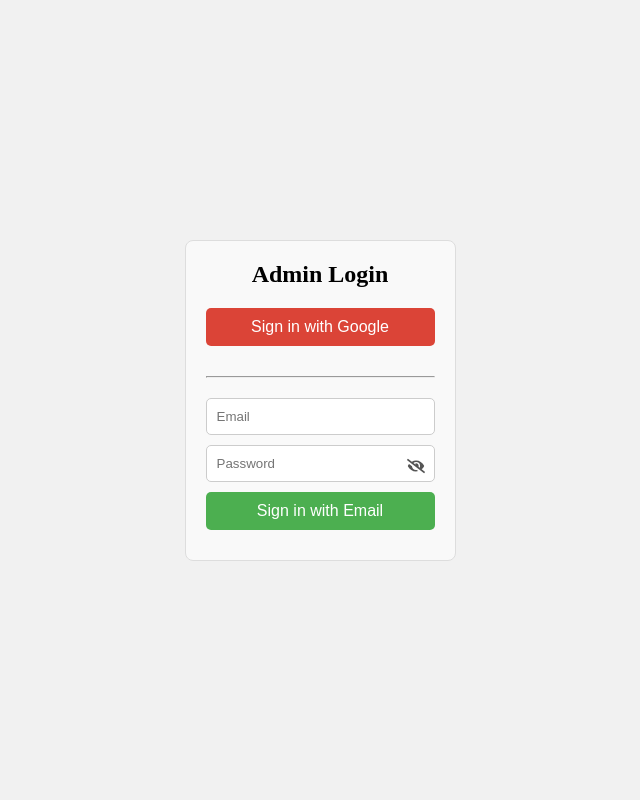
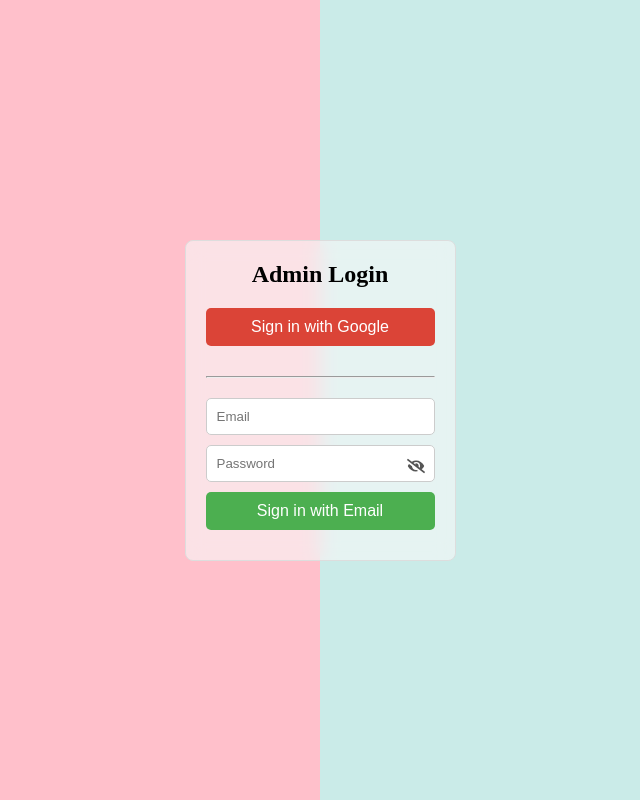
Before and after one commit to FehertoiTamas/beauty-salon, a Next.js app: page /en/login in a window 1280 px wide. Shown: the whole page, without its empty margins (320-960 px from the left). Built offline with nearby package versions, Linux system fonts and the light colour scheme; no server answers.

Commit message:
login page css

```diff
--- a/src/app/[locale]/styles/login.css
+++ b/src/app/[locale]/styles/login.css
@@ -3,7 +3,9 @@
   justify-content: center;
   align-items: center;
   height: 100vh;
+  background: linear-gradient(to right, pink 50%, rgb(202, 235, 232) 50%);
   background-color: #f1f1f1;
+  /* Ha a gradient nem jeleníthető meg, akkor ez a háttérszín marad meg. */
 }
 
 .login-container {
@@ -13,7 +15,10 @@
   padding: 20px;
   border: 1px solid #ddd;
   border-radius: 8px;
-  background-color: #f9f9f9;
+  background-color: rgba(249, 249, 249, 0.6);
+  /* 60%-os átlátszóság */
+  backdrop-filter: blur(10px);
+  /* Üveghatás (opcionális) */
 }
 
 .login-container h1 {
```
Also changed, not shown: src/app/[locale]/admin/page.jsx (+13 -0 lines).
